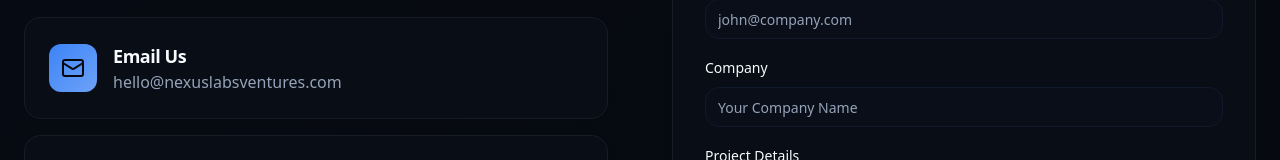
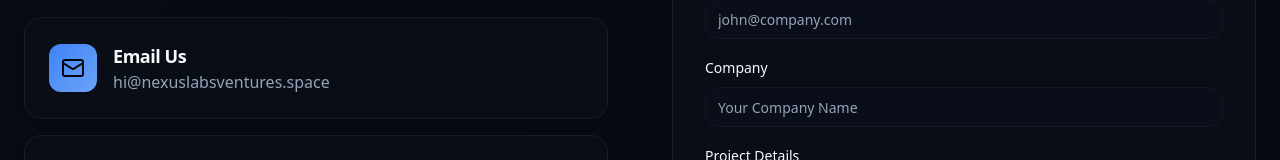
Before and after one commit to Shaggyshak/nexus-labs-ventures-website, a React (Vite) app: page / in a window 1280 px wide. Shown: the part 2330-2490 px from the top of the page. Built offline with nearby package versions, Linux system fonts and the light colour scheme.

Commit message:
Update contact email address
Change the contact email address from hello@nexuslabsventures.com to hi@nexuslabsventures.space.

```diff
--- a/src/components/ContactSection.tsx
+++ b/src/components/ContactSection.tsx
@@ -31,7 +31,7 @@ const ContactSection = () => {
                   </div>
                   <div>
                     <h3 className="font-semibold text-lg">Email Us</h3>
-                    <p className="text-muted-foreground">hello@nexuslabsventures.com</p>
+                    <p className="text-muted-foreground">hi@nexuslabsventures.space</p>
                   </div>
                 </div>
               </Card>
```
